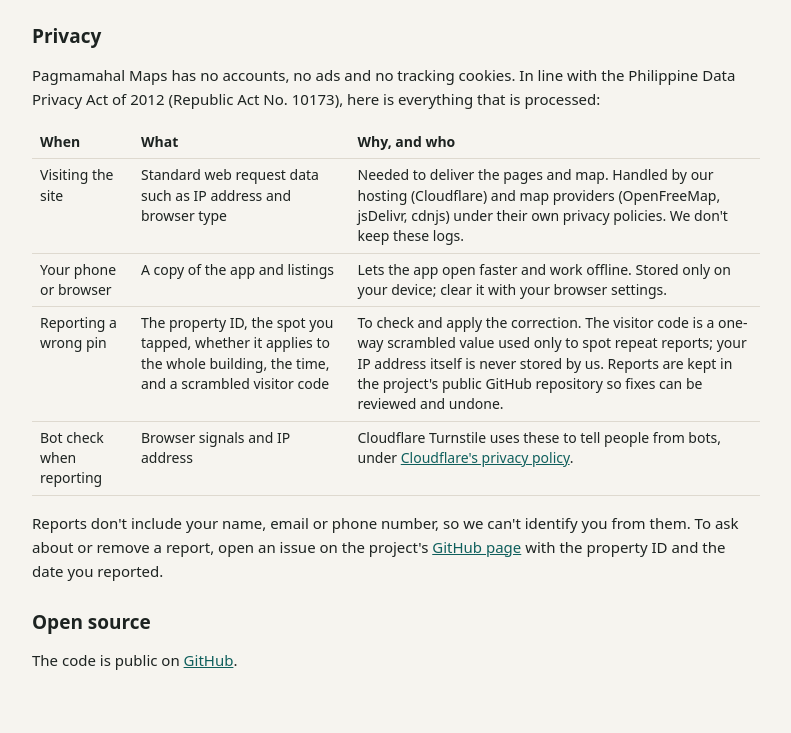
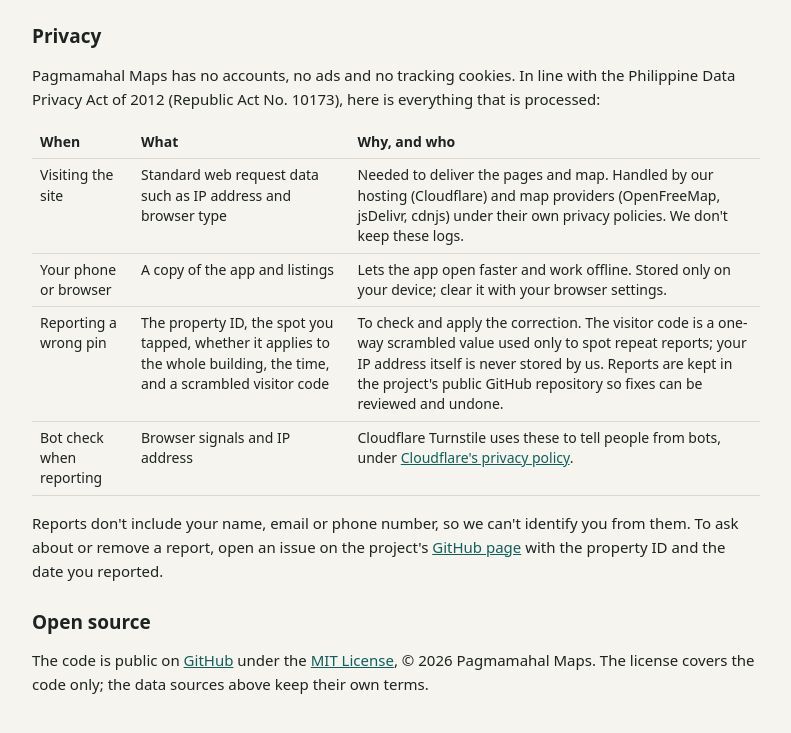
Before and after one commit to lordgrim336-pixel/pagmamahal, a website: page public/about.html in a window 1280 px wide. Shown: the part 1177-1910 px from the top of the page, without its empty margins (244-1035 px from the left). Drawn offline with Linux system fonts and the light colour scheme.

Commit message:
License the code under MIT, (c) 2026 Pagmamahal Maps
The copyright line names Pagmamahal Maps with a link to the GitHub repository.
The license covers the code only; data sources keep their own terms (noted in
the README and on the About page).

Co-Authored-By: Claude Opus 5.5 <noreply@anthropic.com>

```diff
--- a/public/about.html
+++ b/public/about.html
@@ -97,7 +97,9 @@
       with the property ID and the date you reported.</p>
 
     <h2>Open source</h2>
-    <p>The code is public on <a href="https://github.com/lordgrim336-pixel/pagmamahal" target="_blank" rel="noopener">GitHub</a>.</p>
+    <p>The code is public on <a href="https://github.com/lordgrim336-pixel/pagmamahal" target="_blank" rel="noopener">GitHub</a>
+      under the <a href="https://github.com/lordgrim336-pixel/pagmamahal/blob/main/LICENSE" target="_blank" rel="noopener">MIT License</a>,
+      © 2026 Pagmamahal Maps. The license covers the code only; the data sources above keep their own terms.</p>
   </main>
 </body>
 </html>
```
Also changed, not shown: package.json (+7 -0 lines), README.md, 1 other file.
